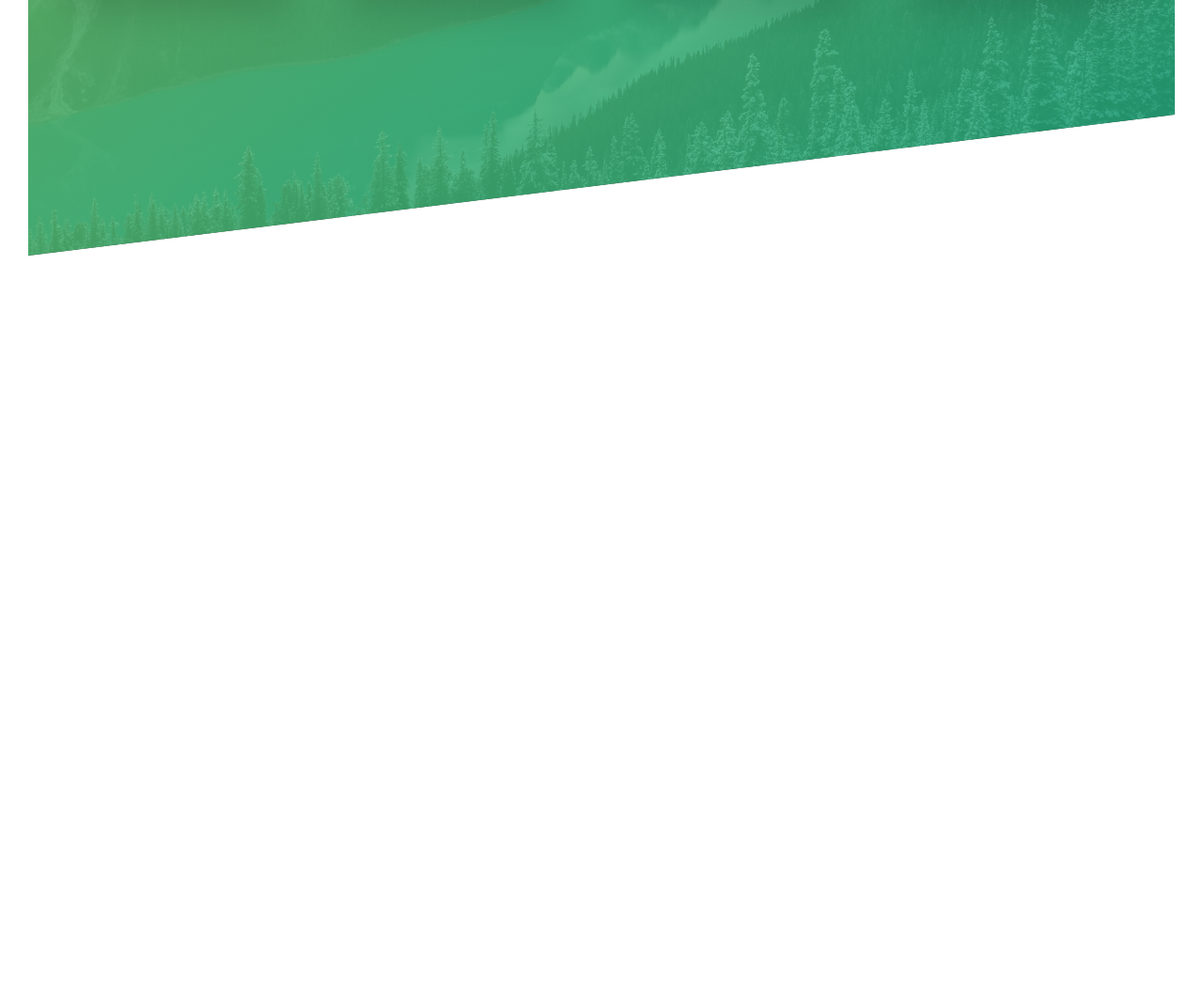
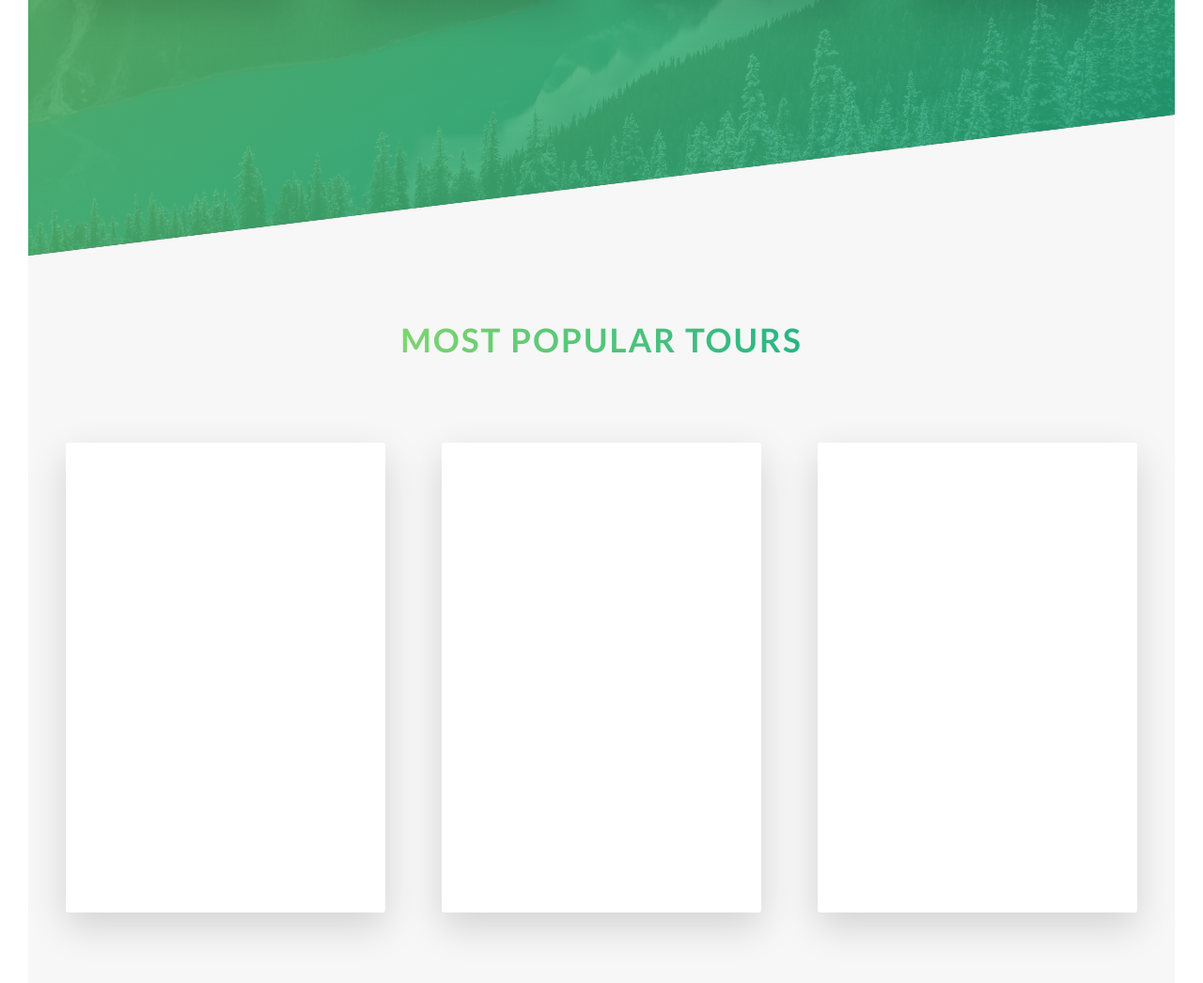
Before and after one commit to abodbazyan/Natours-Design, a website: page index.html in a window 1280 px wide. Shown: the part 1999-3045 px from the top of the page at 94% size. Before the commit the page ends 2271 px from the top, so only its background shows below. Drawn offline with Linux system fonts and the light colour scheme.

Commit message:
Initialing the Tours section

```diff
--- a/index.html
+++ b/index.html
@@ -136,6 +136,38 @@
           </div>
         </div>
       </section>
+
+      <section class="section-tours">
+        <div class="u-center-text u-margin-bottom-big">
+          <h2 class="heading-secondary">Most popular tours</h2>
+        </div>
+        <div class="row">
+          <div class="col-1-of-3">
+            <div class="card">
+              <div class="card__side card__side--front">Front</div>
+              <div class="card__side card__side--back card__side--back-1">
+                Back
+              </div>
+            </div>
+          </div>
+          <div class="col-1-of-3">
+            <div class="card">
+              <div class="card__side card__side--front">Front</div>
+              <div class="card__side card__side--back card__side--back-2">
+                Back
+              </div>
+            </div>
+          </div>
+          <div class="col-1-of-3">
+            <div class="card">
+              <div class="card__side card__side--front">Front</div>
+              <div class="card__side card__side--back card__side--back-3">
+                Back
+              </div>
+            </div>
+          </div>
+        </div>
+      </section>
     </main>
   </body>
 </html>
--- a/sass/abstracts/_variables.scss
+++ b/sass/abstracts/_variables.scss
@@ -1,6 +1,12 @@
 $color-primary: #55c57a;
 $color-primary-light: #7ed56f;
 $color-primary-dark: #28b485;
+
+$color-secondary-light: #ffb900;
+$color-secondary-dark: #ff7730;
+
+$color-tertiary-light: #2998ff;
+$color-tertiary-dark: #5643fa;
 
 $color-grey-light-1: #f7f7f7;
 
--- /dev/null
+++ b/sass/components/_card.scss
@@ -0,0 +1,62 @@
+.card {
+  perspective: 150rem;
+  -moz-perspective: 150rem;
+  position: relative;
+  height: 50rem;
+
+  &__side {
+    background-color: orangered;
+    color: $color-white;
+    font-size: 2rem;
+    height: 50rem;
+    width: 100%;
+    transition: all 0.8s;
+    position: absolute;
+    top: 0;
+    left: 0;
+    backface-visibility: hidden;
+    border-radius: 3px;
+    box-shadow: 0 1.5rem 4rem rgba($color-black, 0.15);
+
+    &--front {
+      background-color: white;
+    }
+
+    &--back {
+      background-color: green;
+      transform: rotateY(180deg);
+
+      &-1 {
+        background-image: linear-gradient(
+          to right bottom,
+          $color-secondary-light,
+          $color-secondary-dark
+        );
+      }
+
+      &-2 {
+        background-image: linear-gradient(
+          to right bottom,
+          $color-primary-light,
+          $color-primary-dark
+        );
+      }
+
+      &-3 {
+        background-image: linear-gradient(
+          to right bottom,
+          $color-tertiary-light,
+          $color-tertiary-dark
+        );
+      }
+    }
+  }
+
+  &:hover &__side--front {
+    transform: rotateY(180deg);
+  }
+
+  &:hover &__side--back {
+    transform: rotateY(0);
+  }
+}
--- a/sass/main.scss
+++ b/sass/main.scss
@@ -10,6 +10,7 @@
 @import "components/button";
 @import "components/composition";
 @import "components/feature-box";
+@import "components/card";
 
 @import "layout/header";
 @import "layout/grid";
--- a/sass/pages/_home.scss
+++ b/sass/pages/_home.scss
@@ -20,3 +20,9 @@
     transform: skewY(7deg);
   }
 }
+
+.section-tours {
+  background-color: $color-grey-light-1;
+  padding: 25rem 0 50rem 0;
+  margin-top: -11.5rem;
+}
```
Also changed, not shown: css/style.css.
